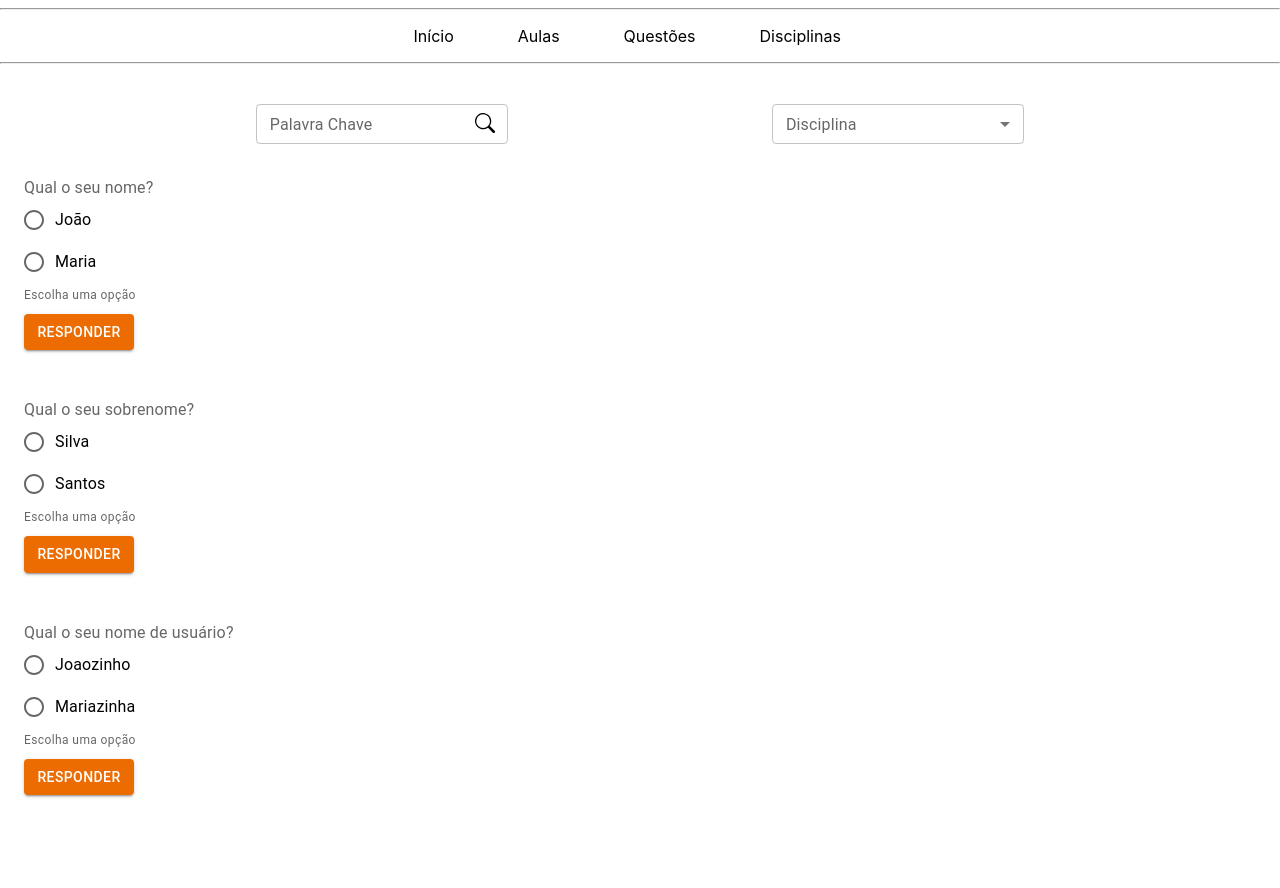
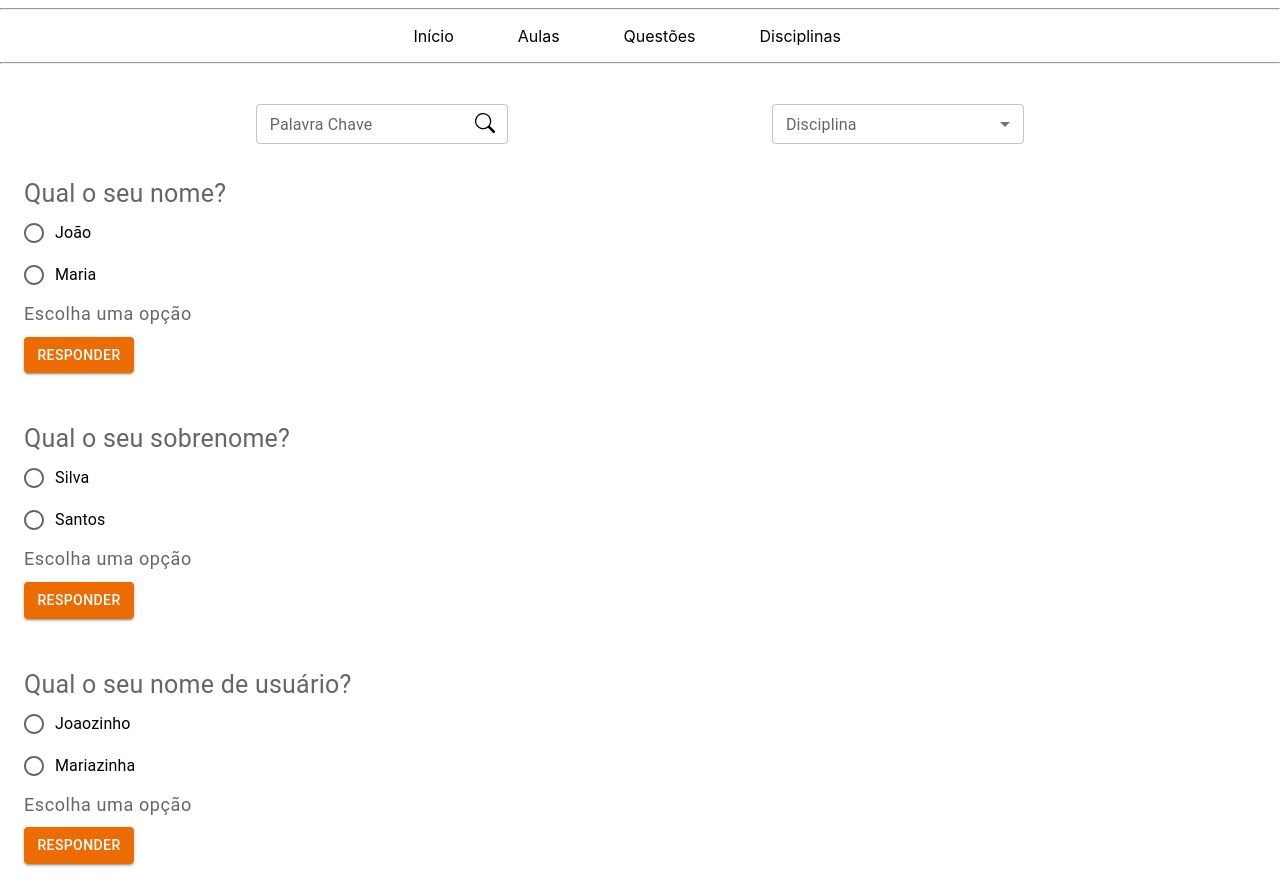
Before and after one commit to JezzDiego/Q-A-website, a Next.js app: page /questoes in a window 1280 px wide. Before the commit the page ends 819 px from the top, so only its background shows below. Built offline with nearby package versions, Linux system fonts and the light colour scheme.

Commit message:
chore: increasing font size of question

```diff
--- a/components/Question.tsx
+++ b/components/Question.tsx
@@ -53,7 +53,7 @@ export default function Question(props: QuestionProps) {
     <div>
         <form onSubmit={handleSubmit} key={props.question.id}>
           <FormControl sx={{ m: 3 }} error={error} variant="standard">
-            <FormLabel id="demo-error-radios">{props.question.request}</FormLabel>
+            <FormLabel id="demo-error-radios" sx={{fontSize: 25}}>{props.question.request}</FormLabel>
             <RadioGroup
               aria-labelledby="demo-error-radios"
               name="quiz"
@@ -71,7 +71,7 @@ export default function Question(props: QuestionProps) {
                 label={props.question.alt2.name}
               />
             </RadioGroup>
-            <FormHelperText>{helperText}</FormHelperText>
+            <FormHelperText sx={{fontSize: 18}}>{helperText}</FormHelperText>
             <Button
               sx={{ mt: 1, mr: 1, maxWidth: 110 }}
               type="submit"
```
